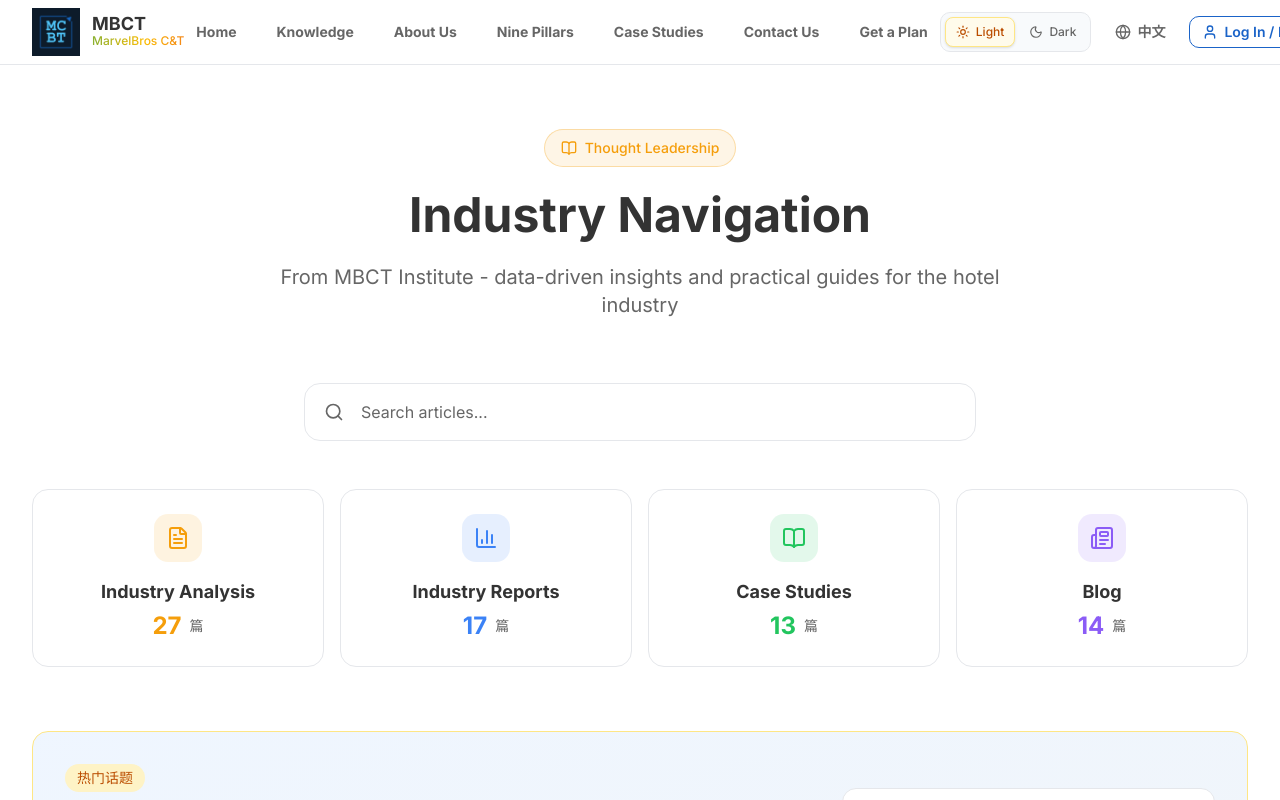
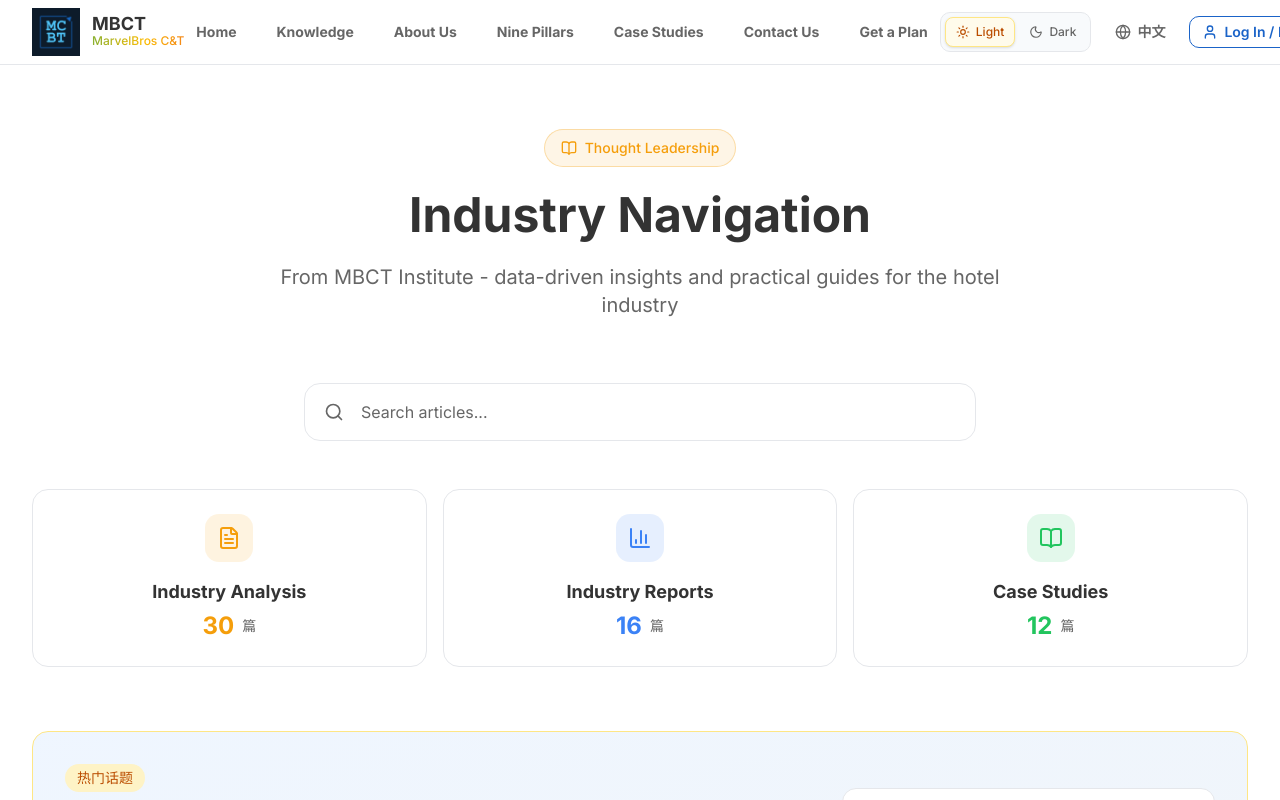
Before and after one commit to Michaelzp53/mbct-website, a Next.js app: page /en/knowledge in a window 1280 px wide. Shown: the top 800 px of the page. Built offline with nearby package versions, Linux system fonts and the light colour scheme.

Commit message:
feat: 删除博客栏目，行业资讯改为3栏布局（行业分析/行业报告/案例研究）

```diff
--- a/src/app/[lang]/knowledge/page.tsx
+++ b/src/app/[lang]/knowledge/page.tsx
@@ -17,8 +17,8 @@ export default async function KnowledgePage({ params }: { params: Promise<{ lang
     reportDesc: isZh ? '行业深度报告,实战案例分析' : 'In-depth industry analysis with real cases',
     caseTitle: isZh ? '案例研究' : 'Case Studies',
     caseDesc: isZh ? '实战项目复盘,数据脱敏处理' : 'Real project retrospectives with anonymized data',
-    blogTitle: isZh ? '博客文章' : 'Blog',
-    blogDesc: isZh ? '最新趋势、方法论、实战经验' : 'Latest trends, methodologies, practical experience',
+    leanTitle: isZh ? '管享精道' : 'Lean Insights',
+    leanDesc: isZh ? '酒店管理者精益问答——迈创兄弟娓娓道来' : 'Lean management Q&A for hotel leaders',
     searchPlaceholder: isZh ? '搜索文章...' : 'Search articles...',
     readMore: isZh ? '阅读全文' : 'Read More',
     minRead: isZh ? '分钟' : 'min read',
@@ -758,164 +758,7 @@ export default async function KnowledgePage({ params }: { params: Promise<{ lang
     },
   ]
 
-  // 博客文章 - 2026-04-22新增1篇
-  const blogs = [
-    {
-      id: 320,
-      type: 'blog',
-      title: '青年节特辑：这届年轻人住酒店，到底在买什么？',
-      slug: 'youth-day-hotel-consumption-insights',
-      summary: '五四青年节特辑。不为"住"为"感受"，不为"贵"为"值"，不为"标准"为"个性"。理解这届年轻人住酒店买什么，其实是在理解未来十年消费市场的方向。',
-      firstLine: '今天是五四青年节。',
-      author: '迈创兄弟',
-      date: '2026-05-04',
-      readTime: '8分钟',
-      tag: '博客',
-    },
-    {
-      id: 313,
-      slug: 'podcast-hotel-investor-decade',
-      summary: '李总，酒店投资十二年，4家酒店。选址选错了可能亏损，选对了才能盈利。加盟还是单体，要看自己的能力圈。耐心比什么都重要。',
-      firstLine: '李总，酒店投资十二年，经历过行业最鼎盛时期，也扛过疫情三年。最深的感悟：酒店投资，最难的不是开业，是退出。',
-      author: '迈创兄弟',
-      date: '2026-04-28',
-      readTime: '35分钟',
-      tag: '博客',
-    },
-    {
-      id: 301,
-      type: 'blog',
-      title: '酒店业"内卷"困局:差异化竞争的三个破局点',
-      slug: 'differentiation-strategy',
-      summary: '最近和几位酒店老板聊天,发现大家都有一个共同的焦虑:生意越来越难做了。降价吧,利润薄得像纸;不降价吧,客人被隔壁抢走。',
-      firstLine: '最近和几位酒店老板聊天,发现大家都有一个共同的焦虑。',
-      author: '迈创兄弟',
-      date: '2026-04-16',
-      readTime: '3分钟',
-      tag: '博客',
-    },
-    {
-      id: 302,
-      type: 'blog',
-      title: '带着孩子来酒店,没想到孩子比我还开心',
-      slug: '带着孩子来酒店,没想到孩子比我还开心',
-      summary: '亲子入住体验:细节打动人心',
-      firstLine: '上周末带娃去成都玩,5岁的小朋友正处于"什么都要自己来"的年纪。',
-      author: '游客',
-      date: '2026-04-08',
-      readTime: '3分钟',
-      tag: '博客',
-    },
-    {
-      id: 303,
-      type: 'blog',
-      title: '三个月改造,我的酒店RevPAR从120涨到180',
-      slug: '三个月改造,我的酒店RevPAR从120涨到180',
-      summary: '酒店老板视角:数据驱动的改造',
-      firstLine: '我做酒店十年了,一直觉得自己挺懂行的。什么收益管理、价格策略,该做的都做了。',
-      author: '酒店老板',
-      date: '2026-04-08',
-      readTime: '4分钟',
-      tag: '博客',
-    },
-    {
-      id: 304,
-      type: 'blog',
-      title: '从"工具人"到"故事主角"',
-      slug: '从工具人到故事主角',
-      summary: '前台员工视角:工作的意义',
-      firstLine: '我在酒店前台干了三年多,最大的感受就是--累。不是身体累,是心累。',
-      author: '前台员工',
-      date: '2026-04-08',
-      readTime: '4分钟',
-      tag: '博客',
-    },
-    {
-      id: 305,
-      type: 'blog',
-      title: 'AI帮我省了20万人工成本',
-      slug: 'AI帮我省了20万人工成本',
-      summary: '降本增效的真实故事',
-      firstLine: '说实话,开酒店十几年,我从没想过有一天会被"数据"打动。',
-      author: '酒店老板',
-      date: '2026-04-08',
-      readTime: '4分钟',
-      tag: '博客',
-    },
-    {
-      id: 306,
-      type: 'blog',
-      title: '90后员工流失率从80%降到20%',
-      slug: '90后员工流失率从80%降到20%',
-      summary: '员工管理:数据透明的力量',
-      firstLine: '我当店长五年,最怕的就是招人。不是招不到,是留不住。',
-      author: '酒店店长',
-      date: '2026-04-08',
-      readTime: '4分钟',
-      tag: '博客',
-    },
-    {
-      id: 307,
-      type: 'blog',
-      title: '入住"神奇"体验:从冷漠到温暖',
-      slug: '入住神奇体验:从冷漠到温暖',
-      summary: '被记住的感动',
-      firstLine: '我是个出差党,一年住酒店不下100天。说实话,大部分酒店给我的感觉都差不多。',
-      author: '游客',
-      date: '2026-04-08',
-      readTime: '4分钟',
-      tag: '博客',
-    },
-    {
-      id: 308,
-      type: 'blog',
-      title: '动态定价让我终于能睡个好觉',
-      slug: '动态定价让我终于能睡个好觉',
-      summary: '收益经理视角:技术解放',
-      firstLine: '说实话,干我们这行的,哪个没熬过凌晨两三点的夜?',
-      author: '收益经理',
-      date: '2026-04-08',
-      readTime: '4分钟',
-      tag: '博客',
-    },
-    {
-      id: 309,
-      type: 'blog',
-      title: '那些年烧在改造上的冤枉钱',
-      slug: '那些年烧在改造上的冤枉钱',
-      summary: '业主视角:数据诊断的教训',
-      firstLine: '2019年,我第一家酒店开业第三年,生意开始下滑。我当时一拍大腿:装修老了,得改!',
-      author: '酒店业主',
-      date: '2026-04-08',
-      readTime: '4分钟',
-      tag: '博客',
-    },
-    {
-      id: 310,
-      type: 'blog',
-      title: '入职第一天,师父教我的一件事',
-      slug: '入职第一天,师父教我的一件事',
-      summary: '新员工视角:传承的温度',
-      firstLine: '2019年3月1日,我第一天到酒店报到,紧张得手心全是汗。',
-      author: '新员工',
-      date: '2026-04-08',
-      readTime: '4分钟',
-      tag: '博客',
-    },
-    {
-      id: 401,
-      type: 'blog',
-      title: '我差点卖掉酒店,MBCT让我看到另一种可能',
-      slug: 'hotel-near-sale-mbct-story',
-      summary: '2023年秋天,我差点把自己的酒店卖掉。位置一般,OTA佣金高,客人留不住。直到朋友推荐了MBCT,一个问题改变了我的认知。',
-      firstLine: '2023年秋天,我差点把自己的酒店卖掉。',
-      author: '酒店业主',
-      date: '2026-04-22',
-      readTime: '3分钟',
-      tag: '案例研究',
-      featured: true,
-    },
-  ]
+
 
   const categories = [
     {
@@ -923,7 +766,7 @@ export default async function KnowledgePage({ params }: { params: Promise<{ lang
       icon: FileText,
       title: ui.academicTitle,
       desc: ui.academicDesc,
-      count: 27,
+      count: articles.length,
       color: '#f59e0b',
     },
     {
@@ -931,7 +774,7 @@ export default async function KnowledgePage({ params }: { params: Promise<{ lang
       icon: BarChart3,
       title: ui.reportTitle,
       desc: ui.reportDesc,
-      count: 17,
+      count: reports.length,
       color: '#3b82f6',
     },
     {
@@ -939,16 +782,8 @@ export default async function KnowledgePage({ params }: { params: Promise<{ lang
       icon: BookOpen,
       title: ui.caseTitle,
       desc: ui.caseDesc,
-      count: 13,
+      count: cases.length,
       color: '#22c55e',
-    },
-    {
-      id: 'blogs',
-      icon: Newspaper,
-      title: ui.blogTitle,
-      desc: ui.blogDesc,
-      count: 14,
-      color: '#8b5cf6',
     },
   ]
 
@@ -997,7 +832,7 @@ export default async function KnowledgePage({ params }: { params: Promise<{ lang
 
         {/* Categories */}
         <section id="categories" className="mb-16">
-          <div className="grid grid-cols-2 md:grid-cols-4 gap-4">
+          <div className="grid grid-cols-1 md:grid-cols-3 gap-4">
             {categories.map((cat) => (
               <a
                 key={cat.id}
@@ -1176,40 +1011,7 @@ export default async function KnowledgePage({ params }: { params: Promise<{ lang
         </section>
 
 
-        {/* Blogs Section */}
-        <section id="blogs" className="mb-8">
-          <h2 className="text-xl font-bold text-foreground mb-6 flex items-center gap-2">
-            <Newspaper className="w-5 h-5 text-[#8b5cf6]" />
-            {ui.blogTitle}
-          </h2>
-          <div className="space-y-3">
-            {blogs.map((blog) => (
-              <Link
-                key={blog.id}
-                href={`/${lang}/knowledge/${encodeURIComponent(blog.slug)}`}
-                className="block p-5 rounded-xl bg-card border border-border hover:border-[#8b5cf6]/50 transition-all group"
-              >
-                <div className="flex items-start gap-4">
-                  <span className="px-2 py-1 rounded-full bg-[#8b5cf6]/10 text-[#8b5cf6] text-xs font-medium flex-shrink-0 mt-0.5">
-                    {blog.tag}
-                  </span>
-                  <div className="flex-1 min-w-0">
-                    <h3 className="text-base font-bold text-foreground mb-1 group-hover:text-[#8b5cf6] transition-colors">
-                      {blog.title}
-                    </h3>
-                    <p className="text-sm text-muted-foreground truncate">
-                      {blog.firstLine}
-                    </p>
-                  </div>
-                  <div className="flex items-center gap-4 flex-shrink-0 text-xs text-muted-foreground">
-                    <span>{blog.author}</span>
-                    <span>{blog.readTime}</span>
-                  </div>
-                </div>
-              </Link>
-            ))}
-          </div>
-        </section>
+
         <section className="mt-16 text-center">
           <div className="p-8 rounded-2xl bg-card border border-border">
             <h2 className="text-2xl font-bold text-foreground mb-4">
```
